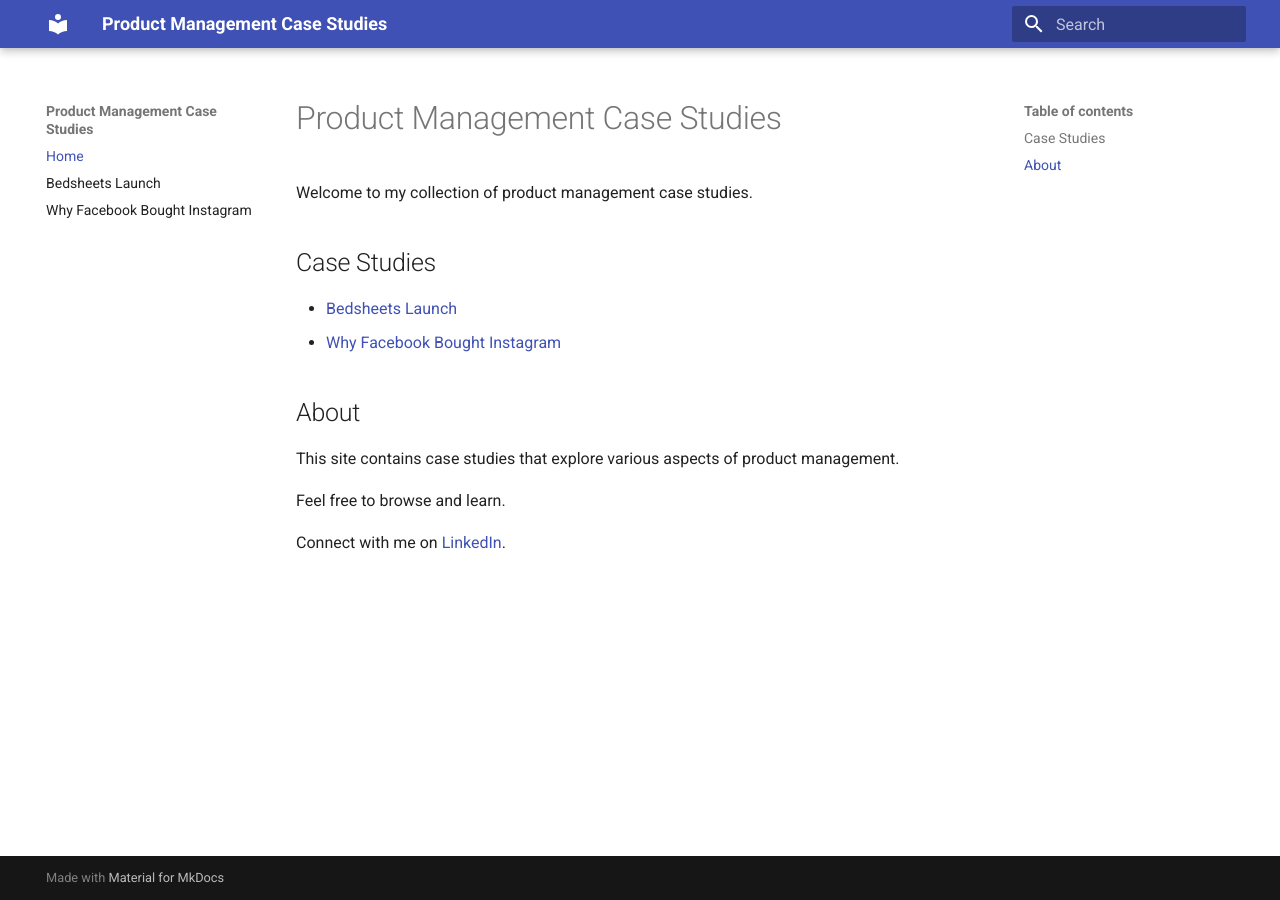
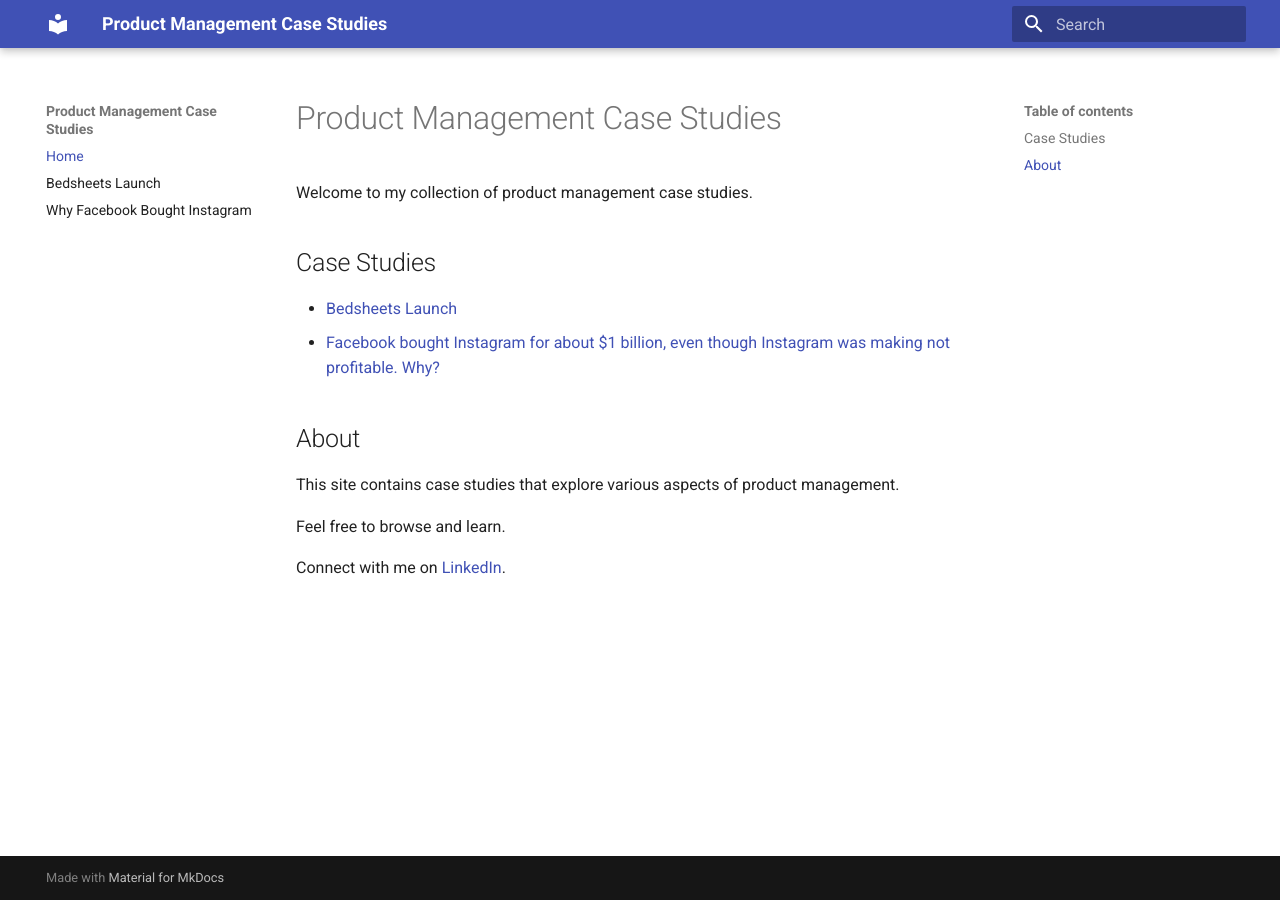
Before and after one commit to naveedhsk/ai-reliability-rag, an MkDocs documentation site: the page built from docs/index.md, in a window 1280 px wide. Built offline with MkDocs 1.6.1 and Material for MkDocs 9.7.7, drawn with Linux system fonts in a browser that asks for light colours.

Commit message:
Update index.md

```diff
--- a/docs/index.md
+++ b/docs/index.md
@@ -5,7 +5,7 @@
 ## Case Studies
 
 * [Bedsheets Launch](bedsheets.md)
-* [Why Facebook Bought Instagram](instagram.md)
+* [Facebook bought Instagram for about $1 billion, even though Instagram was making not profitable. Why?](instagram.md)
 
 ## About
 
```
